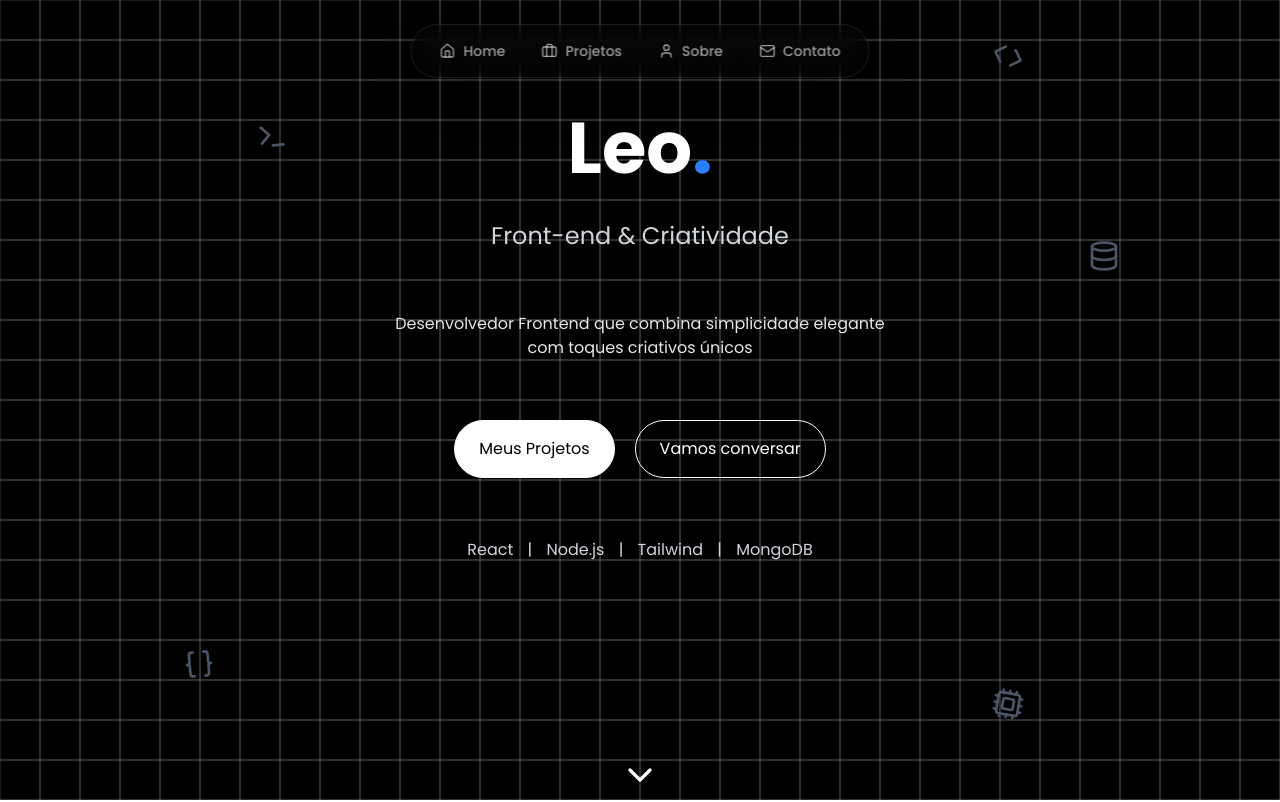
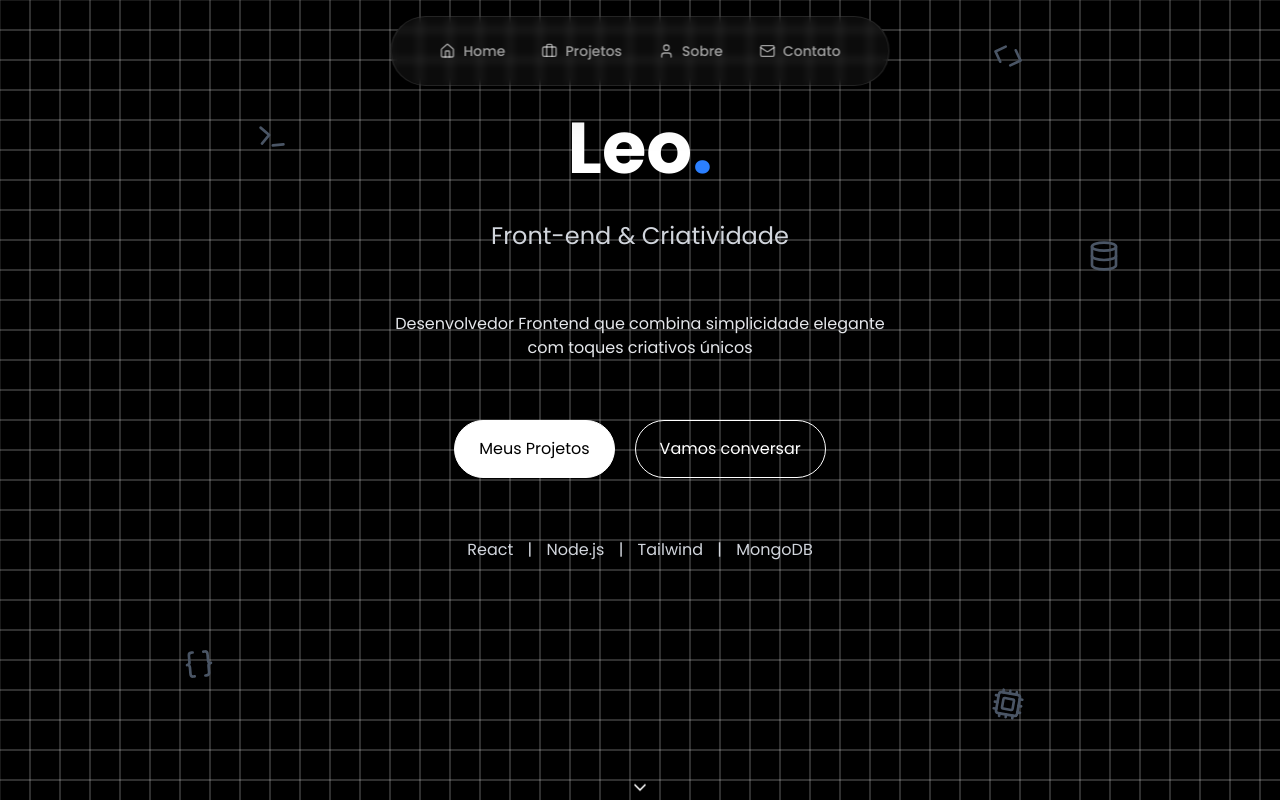
Before and after one commit to LeonardoMarques7/LeonardoDev, a React (Vite) app: page / in a window 1280 px wide. Shown: the top 802 px of the page. Built offline with nearby package versions, Linux system fonts and the light colour scheme.

Commit message:
feat: home com grid com cor de fundo

```diff
--- a/src/components/Home.jsx
+++ b/src/components/Home.jsx
@@ -35,7 +35,7 @@ const Home = () => {
 					React | Node.js | Tailwind | MongoDB
 				</p>
 			</div>
-			<ChevronDown className="icon__home text-white text-center w-full size-10 absolute bottom-5 animate-bounce" />
+			<ChevronDown className="icon__home text-white text-center w-full size-5 absolute bottom-5 animate-bounce" />
 		</section>
 	);
 };
--- a/src/components/NavegeationPill.jsx
+++ b/src/components/NavegeationPill.jsx
@@ -25,10 +25,10 @@ export default function NavegeationPill() {
 			initial={{ opacity: 0, y: -20 }}
 			animate={{ opacity: 1, y: 0 }}
 			transition={{ duration: 0.8, delay: 0.5 }}
-			className="fixed top-6 left-1/2 transform -translate-x-1/2 z-50"
+			className="fixed top-4 left-1/2 transform -translate-x-1/2 z-50"
 		>
-			<div className="bg-gray-900/10 backdrop-blur-md border border-white/10 rounded-full px-3 py-2 shadow-2xl">
-				<div className="flex items-center space-x-1">
+			<div className="bg-gray-200/5 backdrop-blur-xs border border-white/10 rounded-full px-3 py-4 shadow-2xl">
+				<div className="flex items-center space-x-1 px-5">
 					{navItems.map((item) => (
 						<motion.button
 							key={item.id}
--- a/src/components/ui/GridBackground.jsx
+++ b/src/components/ui/GridBackground.jsx
@@ -12,10 +12,12 @@ export default function GridBackground() {
 		let width = (canvas.width = window.innerWidth);
 		let height = (canvas.height = window.innerHeight);
 
-		const gridSize = 40; // tamanho de cada quadrado
-		const fadeRadius = 150; // raio do efeito ao redor do mouse
+		const gridSize = 30; // tamanho de cada quadrado
+		const hoverRadius = 60; // raio da área de hover em volta do mouse
+		let mouse = null;
+		let animationFrameId;
 
-		const draw = (mouse) => {
+		const draw = () => {
 			ctx.clearRect(0, 0, width, height);
 
 			// Fundo preto
@@ -24,42 +26,61 @@ export default function GridBackground() {
 
 			for (let x = 0; x <= width; x += gridSize) {
 				for (let y = 0; y <= height; y += gridSize) {
-					// Opacidade base dos quadrados
-					let opacity = 0.2; // sempre visível
+					let isHovered = false;
 
 					if (mouse) {
 						const dx = mouse.x - (x + gridSize / 2);
 						const dy = mouse.y - (y + gridSize / 2);
 						const distance = Math.sqrt(dx * dx + dy * dy);
 
-						if (distance < fadeRadius) {
-							opacity = 0.2 + 0.6 * (1 - distance / fadeRadius); // aumenta opacidade perto do mouse
+						if (distance < hoverRadius) {
+							isHovered = true;
 						}
 					}
 
-					ctx.strokeStyle = `rgba(255, 255, 255, ${opacity})`;
+					// borda do quadrado (sempre visível)
+					ctx.strokeStyle = "rgba(255, 255, 255, 0.2)";
 					ctx.beginPath();
 					ctx.rect(x, y, gridSize, gridSize);
 					ctx.stroke();
+
+					// se estiver no hover → quadrado preenchido branco
+					if (isHovered) {
+						ctx.fillStyle = "rgba(0, 133, 255, 1)";
+						ctx.strokeStyle = "rgba(000, 000, 000, 1)";
+						ctx.fillRect(x, y, gridSize, gridSize);
+						ctx.stroke();
+					}
 				}
 			}
+
+			animationFrameId = requestAnimationFrame(draw);
 		};
 
-		const handleMouseMove = (e) => draw({ x: e.clientX, y: e.clientY });
+		const handleMouseMove = (e) => {
+			mouse = { x: e.clientX, y: e.clientY };
+		};
+
+		const handleMouseLeave = () => {
+			mouse = null; // some o efeito quando sai do canvas
+		};
+
 		const handleResize = () => {
 			width = canvas.width = window.innerWidth;
 			height = canvas.height = window.innerHeight;
-			draw();
 		};
 
 		window.addEventListener("mousemove", handleMouseMove);
+		window.addEventListener("mouseleave", handleMouseLeave);
 		window.addEventListener("resize", handleResize);
 
-		draw(); // desenha inicialmente com grid sempre visível
+		draw(); // inicia animação
 
 		return () => {
 			window.removeEventListener("mousemove", handleMouseMove);
+			window.removeEventListener("mouseleave", handleMouseLeave);
 			window.removeEventListener("resize", handleResize);
+			cancelAnimationFrame(animationFrameId);
 		};
 	}, []);
 
```
